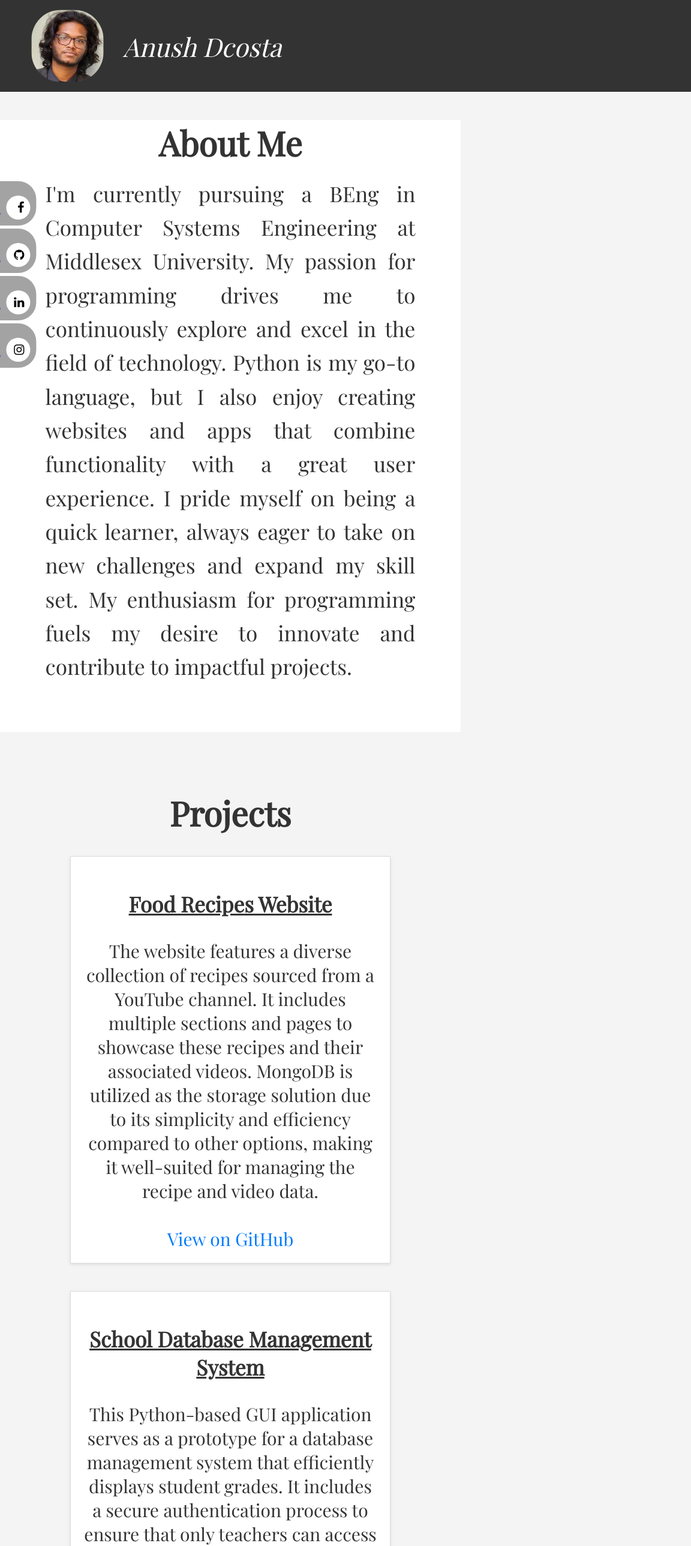
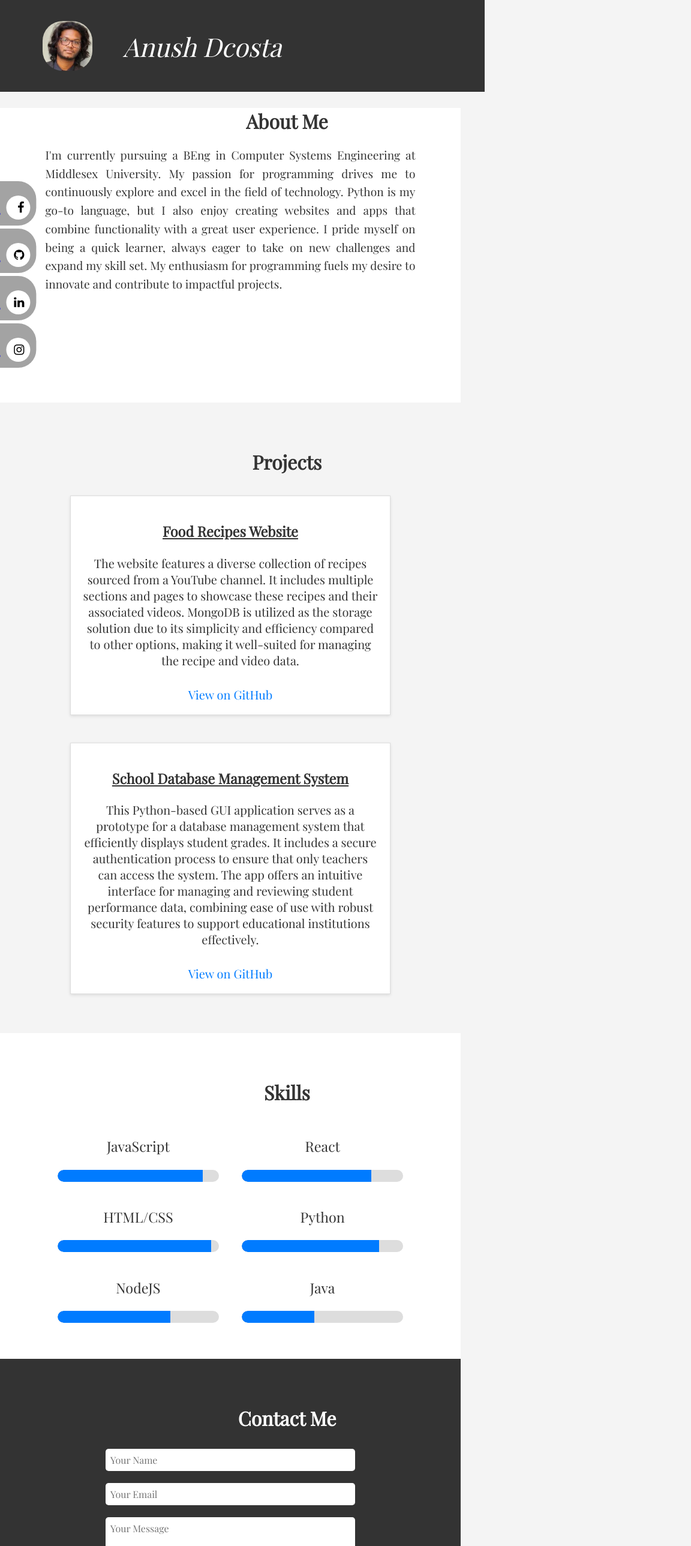
Before and after one commit to Anushdcosta/resume_website, a React (Create React App) app: page / in a window 768 px wide. Shown: the top 2577 px of the page at 60% size, 1152 px wide, since content can reach past the window. Built offline with nearby package versions, Linux system fonts and the light colour scheme; a web font is replaced by a local one.

Commit message:
final changes

```diff
--- a/src/App.css
+++ b/src/App.css
@@ -26,10 +26,11 @@
   }
 
   h2 {
-      font-size: 2.5rem;
-      margin-bottom: 20px;
-      text-align: center;
-  }
+    font-size: 1.5rem;
+    margin-bottom: 20px;
+    /* text-align: center; */
+    margin-left: 5cm;
+}
   /* header */
   #forphone, #phonemenu {
     display: none;
@@ -355,7 +356,7 @@
 }
 @media (max-width: 1135px) {
   .header div {
-    width: 56%;
+    width: 100%;
 }
 .header h1 {
   font-size: 35px;
--- a/src/App.js
+++ b/src/App.js
@@ -7,37 +7,35 @@ import Projects from './components/Projects';
 import Skills from './components/Skills';
 import Contact from './components/Contact';
 import Social from './components/Socials';
-import Phonemenu from './components/PhoneMenu';
 
 function App() {
-    function Disableall() { useEffect(() => {
-        const handleKeyDown = (e) => {
-          // Disable Ctrl+Shift+I, Ctrl+Shift+C, Ctrl+Shift+J, Ctrl+U, F12
-          if (
-            (e.ctrlKey && e.shiftKey && (e.key === 'I' || e.key === 'C' || e.key === 'J')) ||
-            e.key === 'F12' ||
-            (e.ctrlKey && e.key === 'U')
-          ) {
-            e.preventDefault();
-          }
-        };
+    // function Disableall() { useEffect(() => {
+    //     const handleKeyDown = (e) => {
+    //       // Disable Ctrl+Shift+I, Ctrl+Shift+C, Ctrl+Shift+J, Ctrl+U, F12
+    //       if (
+    //         (e.ctrlKey && e.shiftKey && (e.key === 'I' || e.key === 'C' || e.key === 'J')) ||
+    //         e.key === 'F12' ||
+    //         (e.ctrlKey && e.key === 'U')
+    //       ) {
+    //         e.preventDefault();
+    //       }
+    //     };
 
-        const handleContextMenu = (e) => {
-          e.preventDefault(); // Disable right-click
-        };
+    //     const handleContextMenu = (e) => {
+    //       e.preventDefault(); // Disable right-click
+    //     };
 
-        document.addEventListener('keydown', handleKeyDown);
-        document.addEventListener('contextmenu', handleContextMenu);
+    //     document.addEventListener('keydown', handleKeyDown);
+    //     document.addEventListener('contextmenu', handleContextMenu);
 
-        return () => {
-          document.removeEventListener('keydown', handleKeyDown);
-          document.removeEventListener('contextmenu', handleContextMenu);
-        };
-      }, []);}
-    Disableall()
+    //     return () => {
+    //       document.removeEventListener('keydown', handleKeyDown);
+    //       document.removeEventListener('contextmenu', handleContextMenu);
+    //     };
+    //   }, []);}
+    // Disableall()
     return (
         <div className="App">
-            <Phonemenu />
             <Social />
             <Header />
             <About />
--- a/src/components/Header.js
+++ b/src/components/Header.js
@@ -1,4 +1,5 @@
 import React from 'react';
+import Phonemenu from './PhoneMenu';
 
 function Header() {
     document.addEventListener('DOMContentLoaded', function () {
@@ -30,9 +31,7 @@ function Header() {
                     </ul>
                 </nav>
             </div>
-            <div id='phonemenu'>
-
-            </div>
+            <Phonemenu />
         </header>
     );
 }
--- a/src/phoneApp.css
+++ b/src/phoneApp.css
@@ -1,3 +1,4 @@
+
 @media (max-width: 959px) {
     html {
         scroll-behavior: smooth;
@@ -15,13 +16,12 @@
         font-size: 30px;
         cursor: pointer;
         position: absolute;
-    top: 20px;
-    right: 20px;
+        top: 0.15cm;
+        right: -4cm;
         z-index: 1;
         color: white;
         font-size: 2cm;
     }
-
   /* Overlay that covers the whole screen */
   .overlay {
     height: 100%;
@@ -66,10 +66,10 @@
     font-size: 40px;
     color: white;
     position: fixed;
-    top: -14cm;
-    right: -4.5cm;
+    top: -7cm;
+    right: 1.5cm;
     cursor: pointer;
-    font-size: 2cm;
+    font-size: 3cm;
 }
 
     /* phone menu */
@@ -87,7 +87,7 @@
     }
 
     h2 {
-        font-size: 3.5rem;
+        font-size: 2rem;
         margin-bottom: 20px;
         text-align: center;
         font-weight: bolder;
@@ -95,14 +95,14 @@
     /* header */
     #myimg {
       border-radius: 2cm;
-      scale: 0.65;
+      scale: 0.45;
     }
     .header {
         display: flex;
         align-items: center;
         height: 3cm;
-        padding: 20px;
-        width: 30cm;
+        /* padding: 20px; */
+        width: 100%;
         background-color: #333;
         color: white;
     }
@@ -120,7 +120,7 @@
         background-color: #fff;
         color: #333;
         text-align: left;
-        height: 27cm;
+        height: 13cm;
         padding: 0;
     }
     #about button {
@@ -131,7 +131,7 @@
     .about p {
         max-width: 100%;
         margin: 0 2cm;
-        font-size: 2.2rem;
+        font-size: 1.2rem;
         line-height: 1.6;
         text-align: justify;
     }
@@ -180,7 +180,7 @@
     }
 
     .project-item {
-        font-size: 30px;
+        font-size: 20px;
         background: #fff;
         margin: 15px;
         padding: 20px;
@@ -259,7 +259,7 @@
 
     .skill-list {
         display: grid;
-        font-size: 31px;
+        font-size: 20px;
         flex-direction: column;
         grid-template-rows: 1fr 1fr 1fr;
         align-items: center;
@@ -305,16 +305,16 @@
     }
 
     .contact input, .contact textarea {
-        width: 120%;
-        padding: 10px;
+        width: 100%;
+        padding: 8px;
         margin: 10px 0;
         border: none;
         border-radius: 5px;
-        font-size: xx-large;
+        font-size: 16px;
     }
 
     .contact button {
-        font-size: 0.95cm;
+        font-size: 0.65cm;
         padding: 10px 20px;
         background-color: #007BFF;
         color: white;
@@ -330,7 +330,7 @@
 
     .social-links {
         margin-top: 20px;
-        font-size: 1cm;
+        font-size: 0.65cm;
     }
 
     .social-links a {
```
Lines whose indentation alone changed are shown as unchanged.
